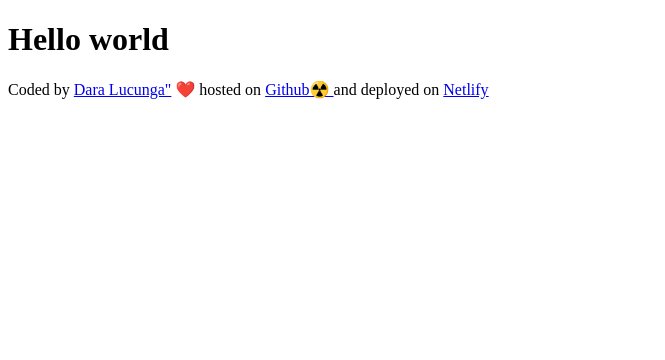
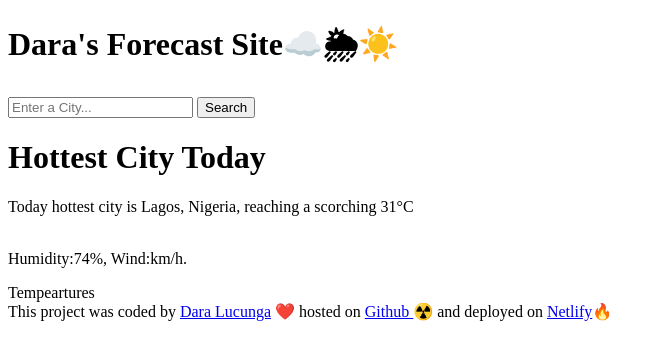
Before and after one commit to DNyl01/WeatherA7, a plain HTML site: page index.html in a window 1280 px wide. Shown: the whole page, without its empty margins (0-665 px from the left). Drawn offline with Linux system fonts and the light colour scheme.

Commit message:
Update index.html
added html to the project, link to the footer

```diff
--- a/index.html
+++ b/index.html
@@ -6,21 +6,34 @@
     <title>Dara's site</title>
   </head>
   <body>
-    <h1>Hello world</h1>
+    <header>
+      <form>
+        <h1>Dara's Forecast Site☁️🌦☀️</h1>
+        <input type="search" placeholder="Enter a City..." />
+        <input type="submit" value="Search" />
+      </form>
+    </header>
+    <main>
+        <div>
+      <h1>Hottest City Today</h1>
+      <p>
+        Today hottest city is Lagos, Nigeria, reaching a scorching
+        31°C </p> </br> Humidity:74%, Wind:km/h.
+      </p></div>
+      <div>Tempeartures</div>
+    </main>
     <footer>
-      Coded by
-      <a href="https://github.com/DNyl01" target="_blank"> Dara Lucunga"</a> ❤️
+      This project was coded by
+      <a href="https://github.com/DNyl01" target="_blank"> Dara Lucunga</a> ❤️
       hosted on
-      <a href="https://github.com/DNyl01/WeatherA7" target="_blank">
-        Github☢️
-      </a>
-      and deployed on
+      <a href="https://github.com/DNyl01/WeatherA7" target="_blank"> Github </a
+      >☢️ and deployed on
       <a
         href="https://679fe3529705fca723d421af--weatherapp77777.netlify.app/"
         target="_blank"
       >
         Netlify</a
-      >
+      >🔥
     </footer>
   </body>
 </html>
```
